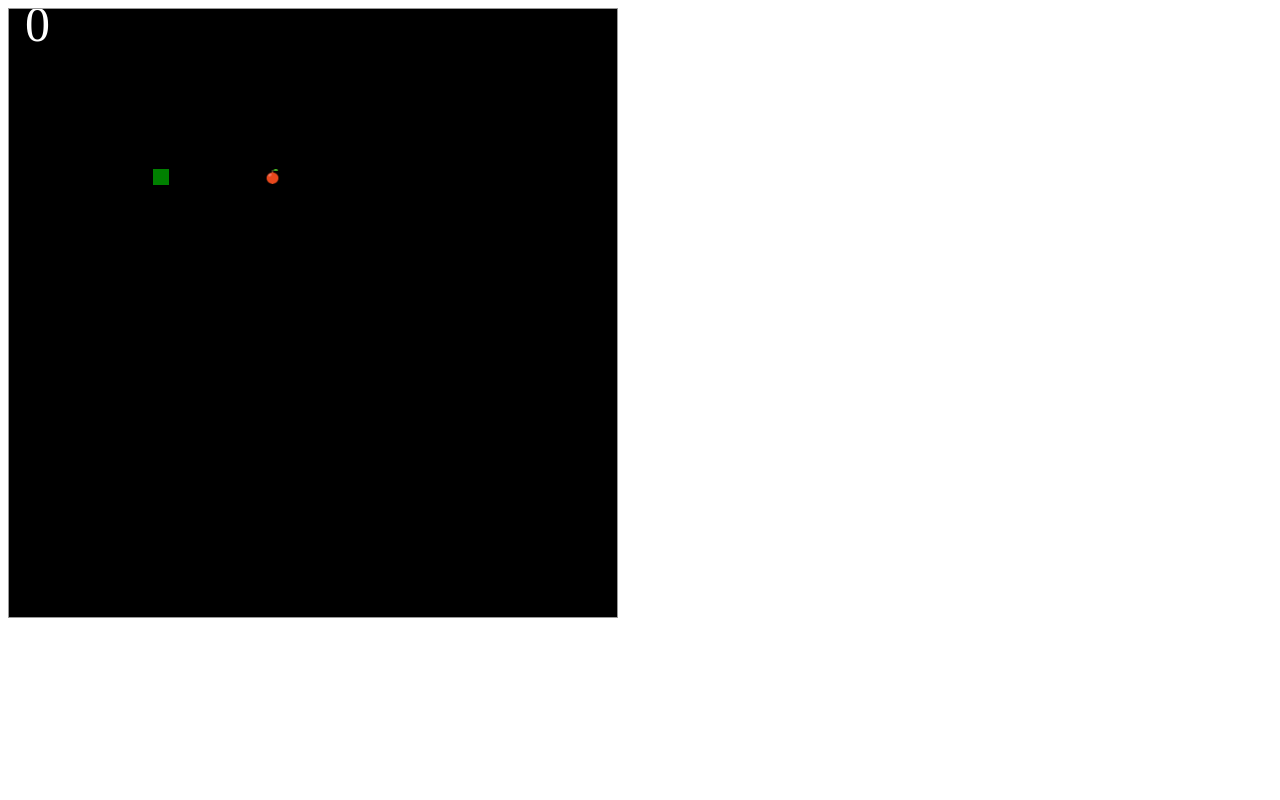
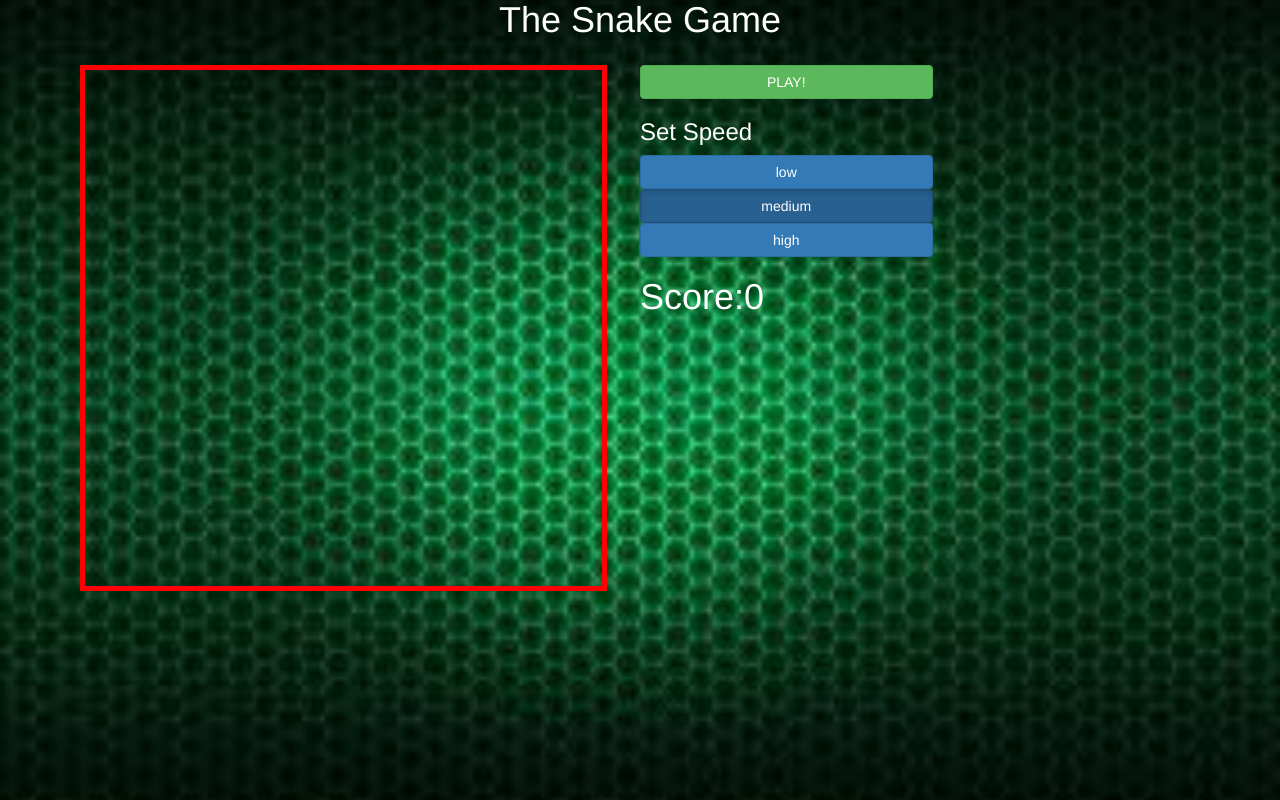
Before and after one commit to tushaar11/Snake-Game, a plain HTML site: page index.html in a window 1280 px wide. Drawn offline with nearby package versions, Linux system fonts and the light colour scheme.

Commit message:
added css

```diff
--- a/index.html
+++ b/index.html
@@ -2,9 +2,32 @@
 <html>
 <head>
     <title>Snake Game</title>
+    <link rel="stylesheet" type="text/css" href="snake.css">
+    <link rel="stylesheet" href="https://maxcdn.bootstrapcdn.com/bootstrap/3.3.7/css/bootstrap.min.css" integrity="sha384-BVYiiSIFeK1dGmJRAkycuHAHRg32OmUcww7on3RYdg4Va+PmSTsz/K68vbdEjh4u" crossorigin="anonymous">
 </head>
 <body>
-    <canvas id="snake" width="608" height ="608" style="border:1px solid #999999;"></canvas>
+    <div class="container">
+    <h1 id="heading" >The Snake Game</h1>
+        <div class="row">
+            <div class="column">
+                    <canvas id="snake" width="608" height ="608" ></canvas>
+            </div>
+            <div class="column">
+                    <div >
+                        <button type="button" class="btn btn-success btn-reload" >PLAY!</button>
+                    </div>
+                    <div>
+                            <h3 id="side_text">Set Speed</h3>
+                            <button type="button" class=" btn btn-primary slowbtn"  >low</button>
+                            <button type="button" class=" btn btn-primary mediumbtn " >medium</button>
+                            <button type="button" class="btn btn-primary fastbtn" >high</button>
+                    </div>
+                    <div>
+                        <h1 id="side_text">Score:<span id="scores">0</span></h1>
+                    </div>
+            </div>
+        </div>
+    </div>
     <script src="snake.js"></script>
 </body>
 </html>
--- /dev/null
+++ b/snake.css
@@ -0,0 +1,52 @@
+body
+{
+    background-image : url("images/bg1.jpg");
+    background-size:cover;
+}
+canvas
+    {
+        display:block;
+        /* width:100%;
+        height:100%; */
+        margin: 0px 0px 0px 25px;
+        border:5px solid red;
+    }
+#heading{
+
+    color:rgb(255,255,255);
+    text-align: center;
+    margin: 0px 0px 25px 0px;
+}
+#side_text
+{
+    color:rgb(255,255,255);
+}
+.btn-reload
+{
+    display:inline;
+}
+.div1
+{
+    float:left;
+    width: 50%;
+}
+.div2
+{
+    padding: 0 0 0 50px;
+    float:right;
+    width: 50%;
+}
+.column
+{
+    width:50%;
+    float:left;
+}
+
+canvas {
+    width: 90%;
+    height: 90%;
+}
+.btn {
+    width:50%;
+    padding:5px;
+}
--- a/snake.js
+++ b/snake.js
@@ -23,24 +23,34 @@ down.src="audio/down.mp3"
 right.src="audio/right.mp3"
 left.src="audio/left.mp3"
 
-
+// let speed=1000;
+// let button=slow;
+// slow=1000;
+// medium=100;
+// fast=25;
+var gm="game over";
 let snake = [];
 snake[0]={
     x : 9*box,
     y:  10*box
 };
 
+snake[1]={
+    x : 8*box,
+    y:  10*box
+};
+
 let food = {
-    x : Math.floor(Math.random()*17+1) * box,
-    y : Math.floor(Math.random()*15+3) * box
+    x : Math.floor(Math.random()*34+1) * box,
+    y : Math.floor(Math.random()*34+1) * box
 }
 
-let score=0;
-
+let score=document.querySelector("#scores");
 //control the snake
 
 document.addEventListener("keydown",direction)
 let d;
+d="RIGHT";
 function direction (event)
 {
     if(event.keyCode == 37 && d!="RIGHT")
@@ -76,7 +86,7 @@ function collision(head,array)
     }
     return false;
 }
-
+let game;
 function draw()
 {
     ctx.drawImage(background,0,0,608,608);
@@ -99,6 +109,7 @@ function draw()
     {
         eat.play();
         score++;
+        scores.textContent=score;
         food = {
             x : Math.floor(Math.random()*17+1) * box,
             y : Math.floor(Math.random()*15+3) * box
@@ -115,7 +126,6 @@ function draw()
     if(d=="RIGHT")  snakeX +=box;
     if(d=="DOWN")  snakeY +=box;
 
-    console.log(d);
 
     let newhead={
         x : snakeX,
@@ -129,14 +139,59 @@ function draw()
             ctx.fillStyle="white";
             ctx.fillRect(newhead.x,newhead.y,box,box);
         }
-            console.log(collision(newhead,snake));
         dead.play();
         clearInterval(game);
+
+        ctx.fillStyle = "red";
+        ctx.font = "100px Times New Roman";
+        ctx.fillText("Game Over",5*box,20*box);
     }
-    snake.unshift(newhead);
+        snake.unshift(newhead);
 
-    ctx.fillStyle="white";
-    ctx.font="50px Times New Roman";
-    ctx.fillText(score ,1*box,2*box);
+
 }
-let game =setInterval(draw,100);
+
+let speed=75;
+
+
+var slow = document.querySelector(".slowbtn");
+var medium = document.querySelector(".mediumbtn");
+var fast = document.querySelector(".fastbtn");
+
+medium.classList.add("active");
+var btn = document.querySelector(".btn-reload");
+slow.addEventListener("click", function(e){
+    speed=100;
+    slow.classList.add("active");
+    medium.classList.remove("active");
+    fast.classList.remove("active");
+});
+medium.addEventListener("click", function(e){
+    speed=75;
+    slow.classList.remove("active");
+    medium.classList.add("active");
+    fast.classList.remove("active");
+});
+fast.addEventListener("click", function(e){
+    speed=40;
+    slow.classList.remove("active");
+    medium.classList.remove("active");
+    fast.classList.add("active");
+});
+btn.addEventListener("click", function(e){
+    clearInterval(game);
+    game=setInterval(draw,speed);
+    score=0;
+    scores.textContent=score;
+    snake.length=0;
+    snake[0]=
+    {
+        x : 9*box,
+        y:  10*box
+    };
+
+    snake[1]={
+        x : 8*box,
+        y:  10*box
+    };
+});
```
Also changed, not shown: images/background.jpg (added), images/bg1.jpg (added).
